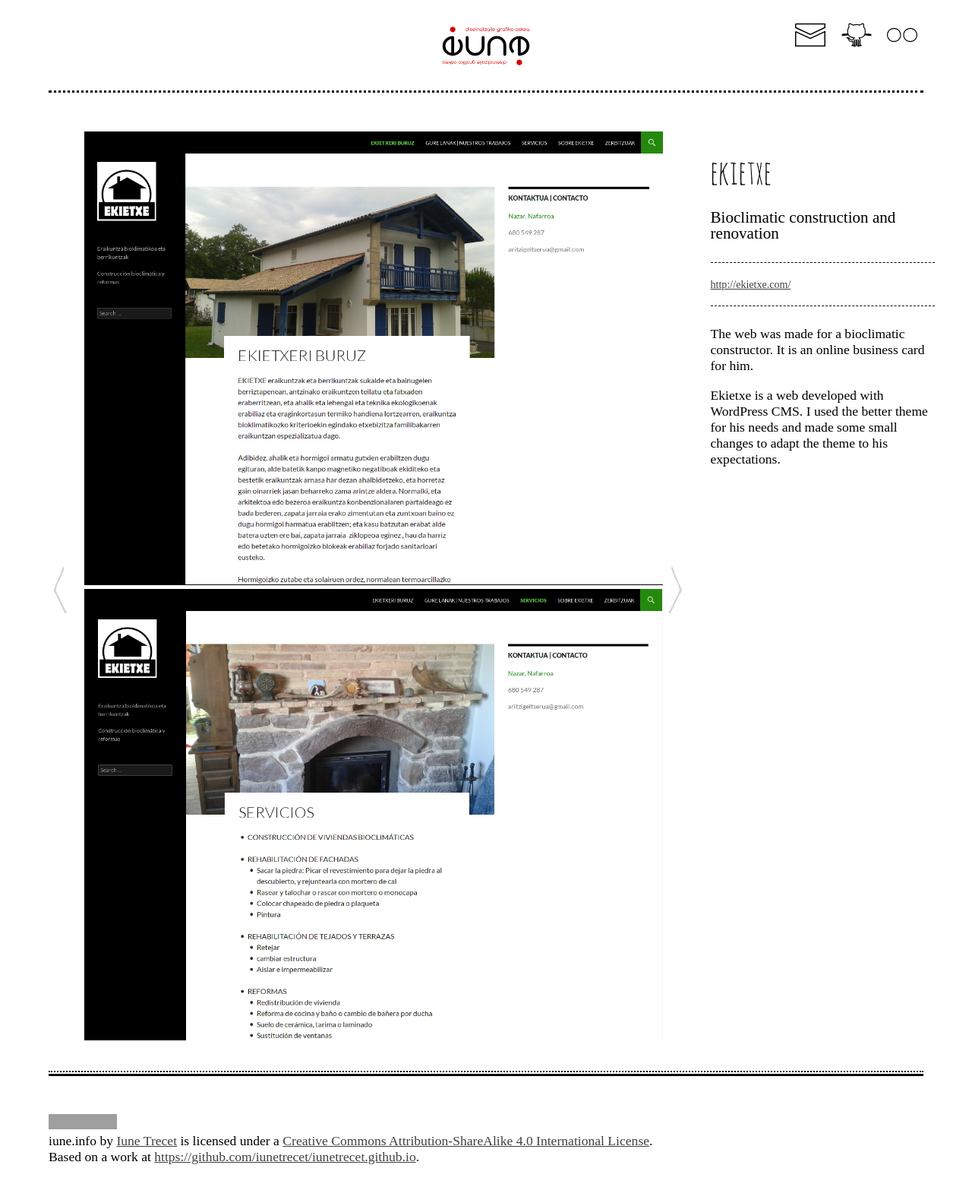
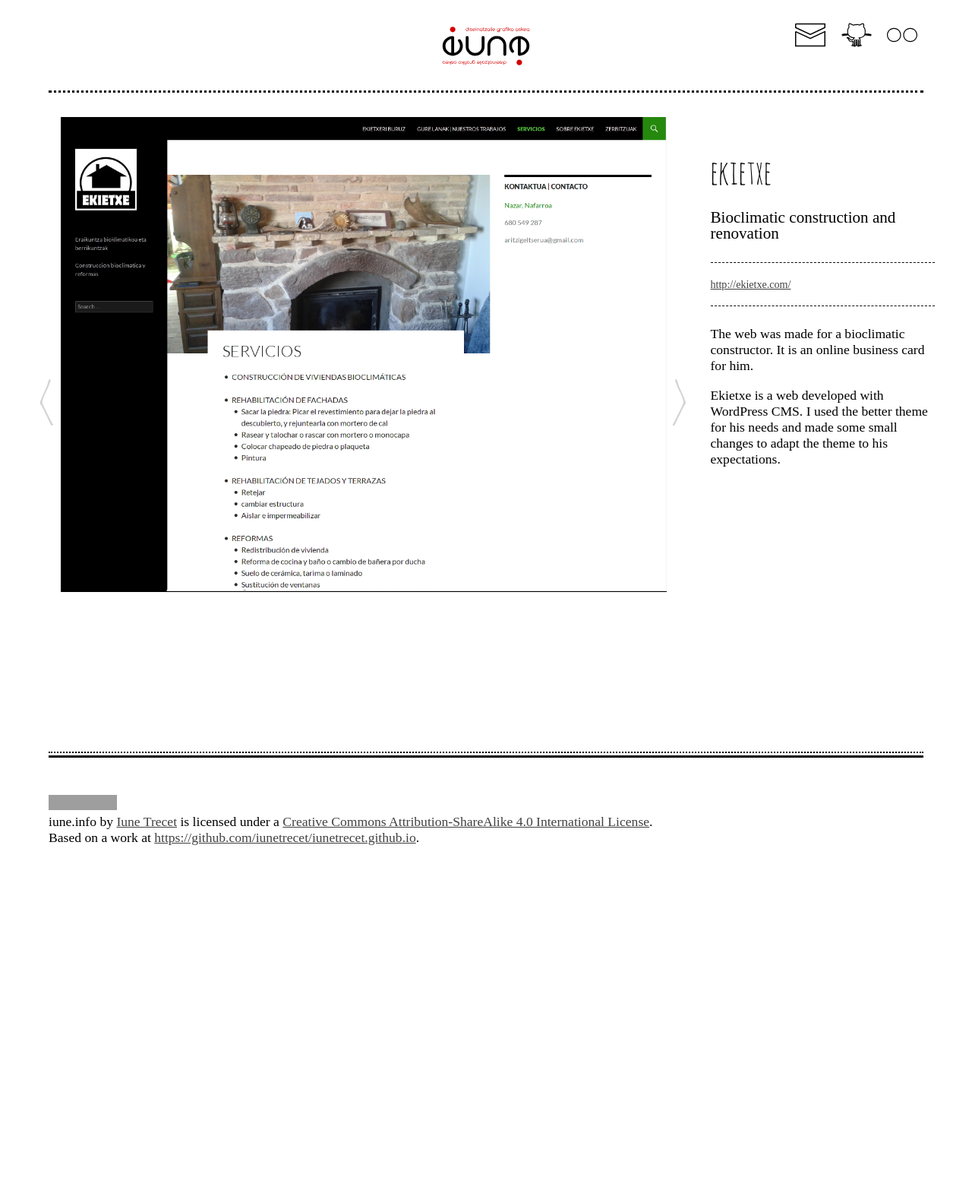
Before and after one commit to iunetrecet/iunetrecet.github.io.old, a Jekyll site: the page built from _projects/ekietxe.md, in a window 1280 px wide. Shown: the whole page at 76% size. Built offline with Jekyll 4.4.1, drawn with Linux system fonts in a browser that asks for light colours; some web fonts are replaced; Markdown is read by kramdown in place of the engine named in the settings; after the commit the page ends 1163 px from its top, so only the background shows below that; grey boxes are pictures that could not be loaded.

Commit message:
image gallery fixed

```diff
--- a/_layouts/project.html
+++ b/_layouts/project.html
@@ -4,17 +4,16 @@
 
 <section id="project">
     {% if page.images %}
-    <table id="gallery">
-        <tr>
-            <td class="arrow prev"><p>&lt</p></td>
-            <td id="gallery_images">
-                {% for image in page.images %}
-                <img src="{{ site.baseurl }}images/projects/images/{{ image }}"/>
-                {% endfor %}
-            </td>
-            <td class="arrow next"><p>&gt</p></td>
-        </tr>
-    </table>
+    <section id="gallery">
+				<p class="arrow prev">&lt</p>
+				</ul>
+				<div id="gallery_images">
+						{% for image in page.images %}
+						<div id="image"><img src="{{ site.baseurl	}}images/projects/images/{{ image }}"/></div>
+						{% endfor %}
+				</div>
+				<p class="arrow next">&gt</p>
+    </section>
     {% endif %}
 
     <article>
--- a/_sass/project.sass
+++ b/_sass/project.sass
@@ -1,29 +1,46 @@
 section#project
     position: relative
     padding: 2rem 0
-    @include grid-row($behavior:nest)
-    table#gallery
-        border: none
-        margin-top: 1rem
-        @include grid-column($columns:12)
+    +grid-row($behavior:nest)
+    section#gallery
+        margin: 0
+        padding: 0 !important
+        position: relative
+        +grid-column($columns:12)
         @media #{$medium-up}
-            @include grid-column($columns:9)
-        tr
-            td.arrow
-                width: 5%
-                &.active p
-                    cursor: pointer
-                    color: black
-                p
-                    font-family: $title
-                    font-size: 5em
-                    color: $lightergrey
-            td#gallery_images
-                width: 90%
+            +grid-column($columns:9)
+        div#gallery_images
+            display: inline-block
+            vertical-align: middle
+            width: 90%
+            position: relative
+            &:before
+                content: ""
+                display: inline-block
+                padding-top: 100%
+            div#image
+                position: absolute
+                top: 0
+                left: 0
+                bottom: 0
+                right: 0
                 img
-                    width: 100%
+                    display: block
+                    margin: 0 auto
+                    max-width: 100%
                     max-height: 100%
+        p
+            width: 3%
+            display: inline-block
+            vertical-align: center
+            font-family: $title
+            font-size: 5em
+            color: $lightergrey
+            &.active
+                cursor: pointer
+                color: black
     article
+        margin: 0
         padding: 0 !important
         @include grid-column($columns:12)
         @media #{$medium-up}
```
